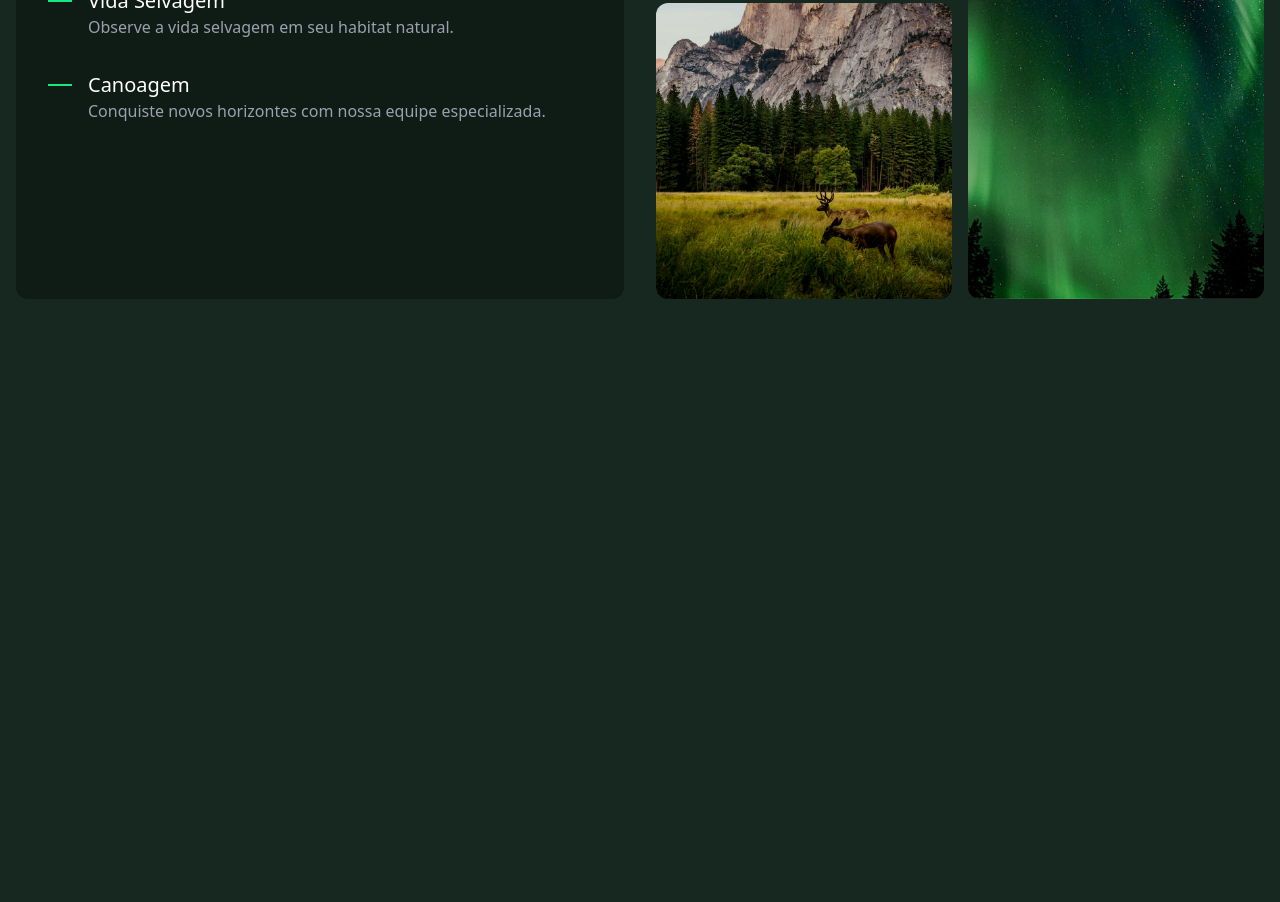
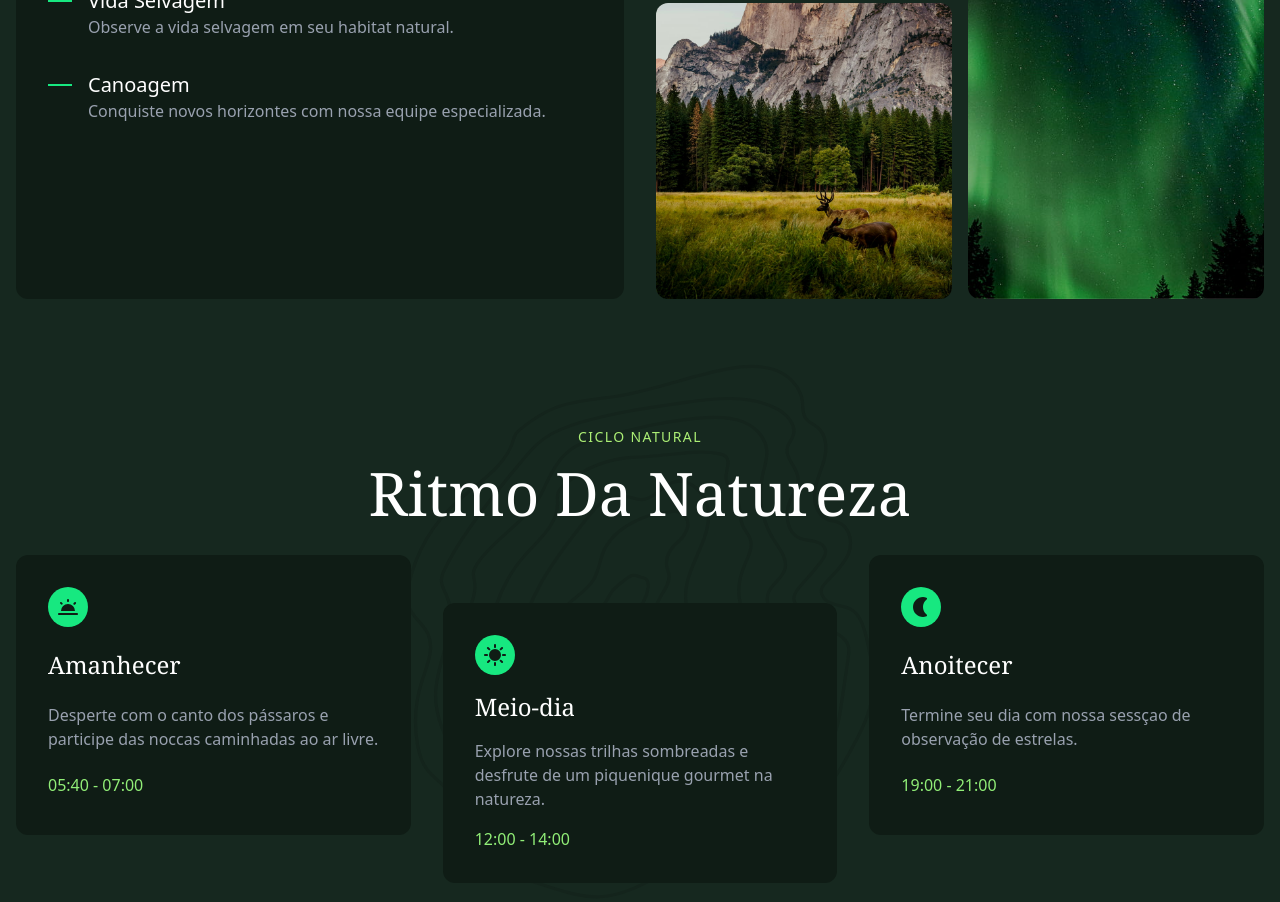
Before and after one commit to netuninho/forest-origamid, a website: page src/index.html in a window 1280 px wide. Shown: the part 2657-3559 px from the top of the page. Before the commit the page ends 3020 px from the top, so only its background shows below. Drawn offline with Linux system fonts and the light colour scheme.

Commit message:
section ciclo natural

```diff
--- a/src/index.html
+++ b/src/index.html
@@ -150,7 +150,7 @@
     </section>
 
     <!-- Experiencias -->
-     <section id="Experiencias" class="container mb-12 sm:mb-16 grid sm:grid-cols-2 gap-8">
+    <section id="Experiencias" class="container mb-12 sm:mb-16 grid sm:grid-cols-2 gap-8">
         <div class="bg-verde-900 p-6 sm:p-8 rounded-xl">
             <p class="mb-8 text-verde-200 uppercase tracking-widest text-sm">Experiências Excluisvas</p>
             <h2 class="capitalize mb-8 text-3xl sm:text-4xl lg:text-5xl text-balance font-serif">Escolha Sua Próxima Aventura</h2>
@@ -190,6 +190,50 @@
                 </div>
             </div>
         </div>
-     </section>
+    </section>
+
+    <!-- Ciclo Natural -->
+    <section class="container bg-[url('./img/padrao.svg')] bg-contain bg-center bg-no-repeat mb-12 sm:mb-16 sm:py-16">
+        <p class="mb-4 text-center text-verde-200 uppercase tracking-widest text-sm">Ciclo Natural</p>
+        <h2 class="capitalize mb-8 text-4xl sm:text-6xl text-center text-balance font-serif max-w-screen-md mx-auto">Ritmo da Natureza</h2>
+
+        <div class="flex flex-col sm:flex-row gap-4 sm:gap-8">
+            <div class="grid gap-4 flex-1 bg-verde-900 p-6 sm:p-8 rounded-xl sm:hover:-translate-y-2 transition-transform">
+                <div class="bg-verde-400 size-10 flex items-center justify-center rounded-full">
+                    <img src="./img/manha.svg" alt="">
+                </div>
+
+                <h3 class="font-serif text-2xl">Amanhecer</h3>
+                <p class="text-gray-400">
+                    Desperte com o canto dos pássaros e participe das noccas caminhadas ao ar livre.
+                </p>
+                <span class="text-verde-300">05:40 - 07:00</span>
+            </div>
+
+            <div class="grid gap-4 flex-1 bg-verde-900 p-6 sm:p-8 rounded-xl sm:translate-y-12 sm:hover:translate-y-10 transition-transform">
+                <div class="bg-verde-400 size-10 flex items-center justify-center rounded-full">
+                    <img src="./img/dia.svg" alt="">
+                </div>
+
+                <h3 class="font-serif text-2xl">Meio-dia</h3>
+                <p class="text-gray-400">
+                    Explore nossas trilhas sombreadas e desfrute de um piquenique gourmet na natureza.
+                </p>
+                <span class="text-verde-300">12:00 - 14:00</span>
+            </div>
+
+            <div class="grid gap-4 flex-1 bg-verde-900 p-6 sm:p-8 rounded-xl sm:hover:-translate-y-2 transition-transform">
+                <div class="bg-verde-400 size-10 flex items-center justify-center rounded-full">
+                    <img src="./img/noite.svg" alt="">
+                </div>
+
+                <h3 class="font-serif text-2xl">Anoitecer</h3>
+                <p class="text-gray-400">
+                    Termine seu dia com nossa sessçao de observação de estrelas.
+                </p>
+                <span class="text-verde-300">19:00 - 21:00</span>
+            </div>
+        </div>
+    </section>
 </body>
 </html>
```
Also changed, not shown: src/output.css.
